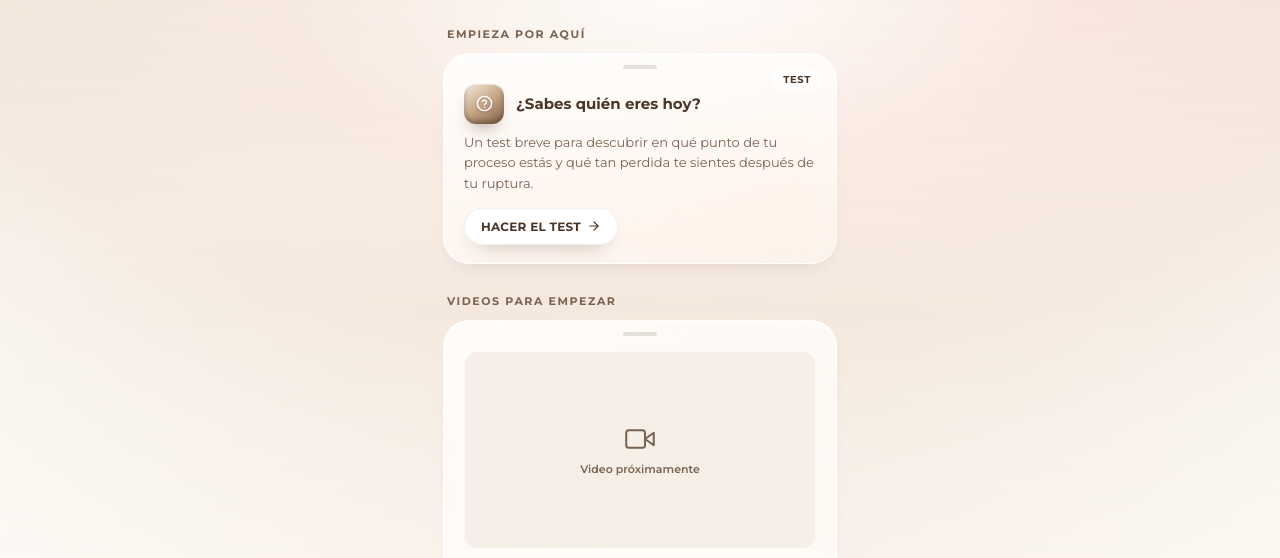
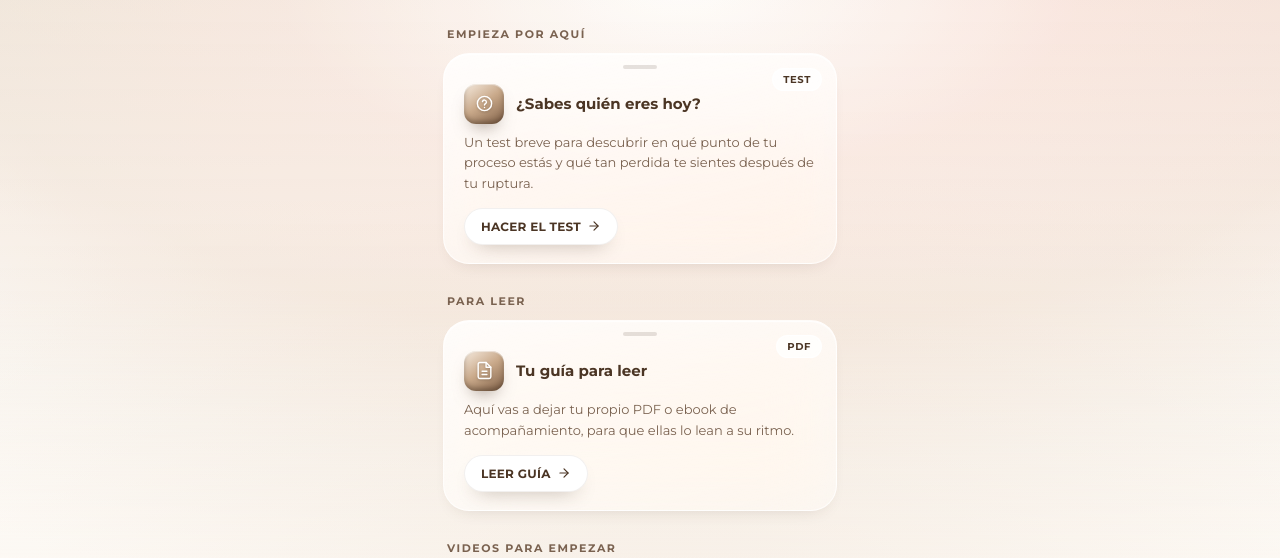
Before and after one commit to Karenlinarespe/metodo-rar-linktree, a plain HTML site: page boveda.html in a window 1280 px wide. Shown: the part 242-800 px from the top of the page. Drawn offline with Linux system fonts and the light colour scheme.

Commit message:
Add files via upload

```diff
--- a/boveda.html
+++ b/boveda.html
@@ -311,8 +311,7 @@
     <!-- ============ TEST ============ -->
     <p class="section-label">Empieza por aquí</p>
     <div class="cards">
-      <!-- PEGA_AQUI_TU_ENLACE_DEL_TEST (Google Form, Typeform, etc.) -->
-      <a class="card" href="PEGA_AQUI_TU_ENLACE_DEL_TEST" target="_blank" rel="noopener">
+      <a class="card" href="https://forms.gle/gC3hQAcyMfBQa7ta7" target="_blank" rel="noopener">
         <span class="badge-tag">Test</span>
         <div class="card-top">
           <div class="icon-wrap">
@@ -323,6 +322,26 @@
         <p>Un test breve para descubrir en qué punto de tu proceso estás y qué tan perdida te sientes después de tu ruptura.</p>
         <span class="card-btn">
           Hacer el test
+          <svg viewBox="0 0 24 24" fill="none" stroke="currentColor" stroke-width="2" stroke-linecap="round" stroke-linejoin="round"><line x1="5" y1="12" x2="19" y2="12"/><polyline points="12 5 19 12 12 19"/></svg>
+        </span>
+      </a>
+    </div>
+
+    <!-- ============ LECTURA / GUÍA ============ -->
+    <p class="section-label">Para leer</p>
+    <div class="cards">
+      <!-- PEGA_AQUI_TU_ENLACE_DEL_PDF_O_EBOOK: sube tu PDF/ebook a Google Drive, dale acceso "Cualquiera con el enlace" y pega aqui ese link -->
+      <a class="card" href="PEGA_AQUI_TU_ENLACE_DEL_PDF_O_EBOOK" target="_blank" rel="noopener">
+        <span class="badge-tag">PDF</span>
+        <div class="card-top">
+          <div class="icon-wrap">
+            <svg viewBox="0 0 24 24" fill="none" stroke="currentColor" stroke-width="1.8" stroke-linecap="round" stroke-linejoin="round"><path d="M14 2H6a2 2 0 0 0-2 2v16a2 2 0 0 0 2 2h12a2 2 0 0 0 2-2V8z"/><polyline points="14 2 14 8 20 8"/><line x1="9" y1="13" x2="15" y2="13"/><line x1="9" y1="17" x2="15" y2="17"/></svg>
+          </div>
+          <h3>Tu guía para leer</h3>
+        </div>
+        <p>Aquí vas a dejar tu propio PDF o ebook de acompañamiento, para que ellas lo lean a su ritmo.</p>
+        <span class="card-btn">
+          Leer guía
           <svg viewBox="0 0 24 24" fill="none" stroke="currentColor" stroke-width="2" stroke-linecap="round" stroke-linejoin="round"><line x1="5" y1="12" x2="19" y2="12"/><polyline points="12 5 19 12 12 19"/></svg>
         </span>
       </a>
```
